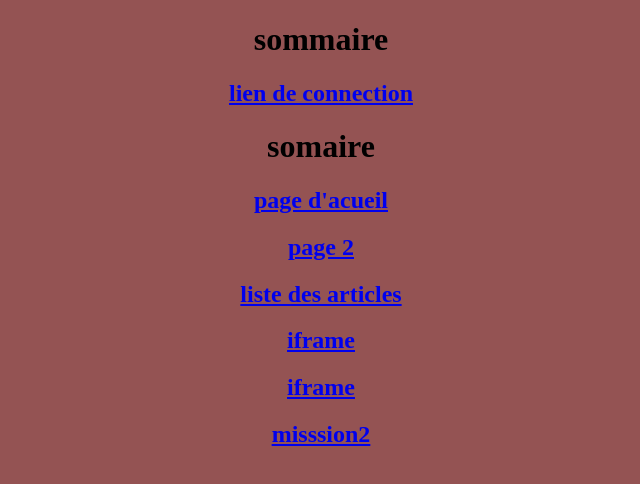
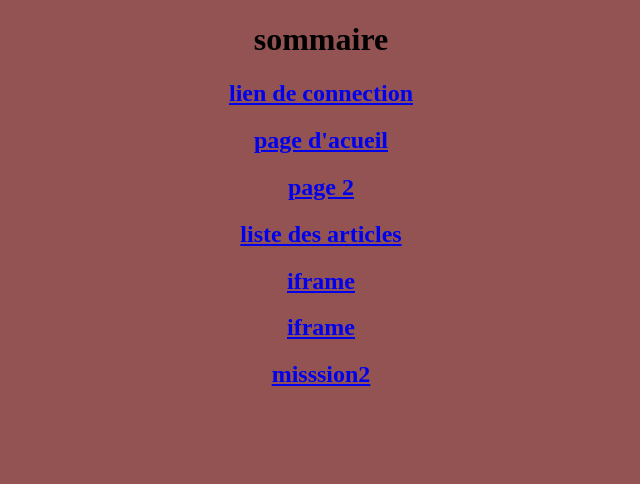
Before and after one commit to mahyou012/projet, a plain HTML site: page index.html in a window 1280 px wide. Shown: the whole page, without its empty margins (319-959 px from the left). Drawn offline with Linux system fonts and the light colour scheme.

Commit message:
Update index.html

```diff
--- a/index.html
+++ b/index.html
@@ -10,7 +10,7 @@
 <center>
 	<h1>sommaire</h1>
 	<h2><a href="affichage.html">lien de connection</a></h2>
-	<h1>somaire</h1>
+
 	<h2><a href="liste_article.html">page d'acueil</a></h2>
 	<h2><a href="page2.html">page 2</a></h2>
 	<h2><a href="page_accueil.html">liste des articles</a></h2>
```
